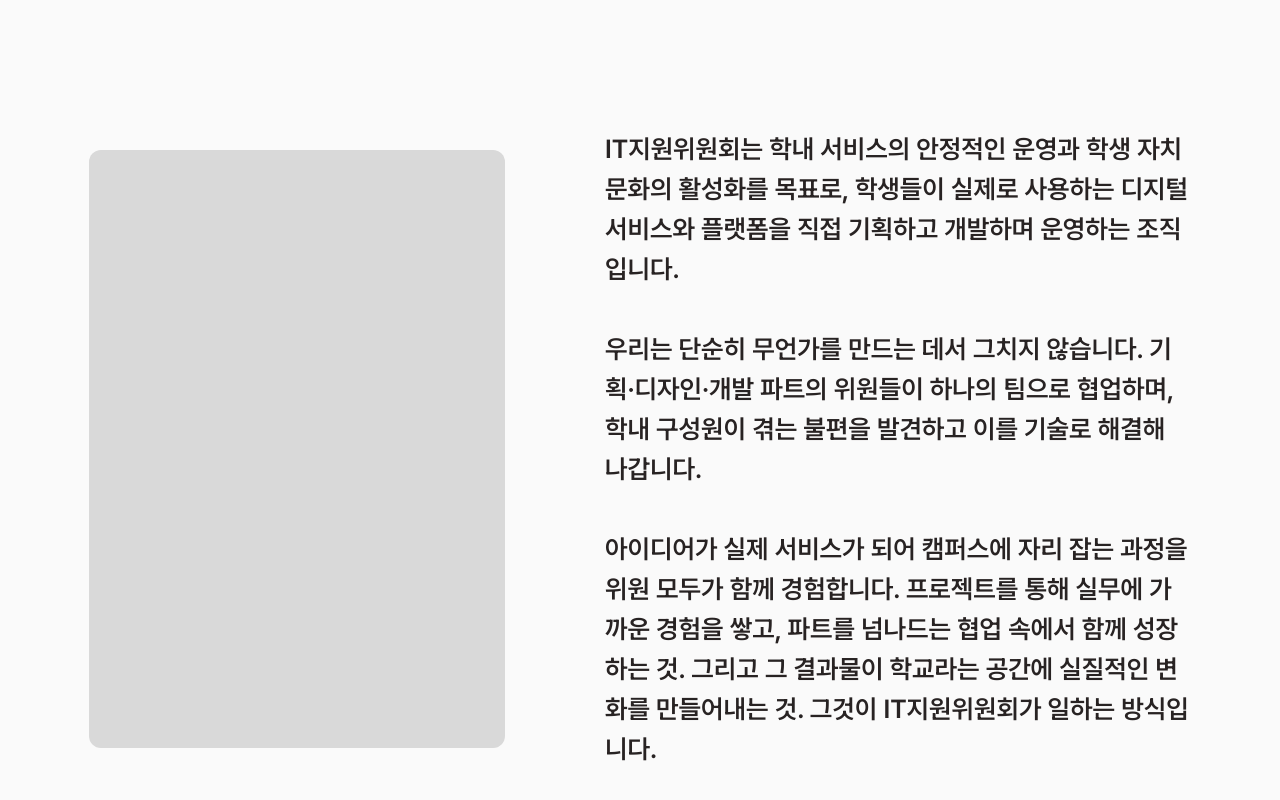
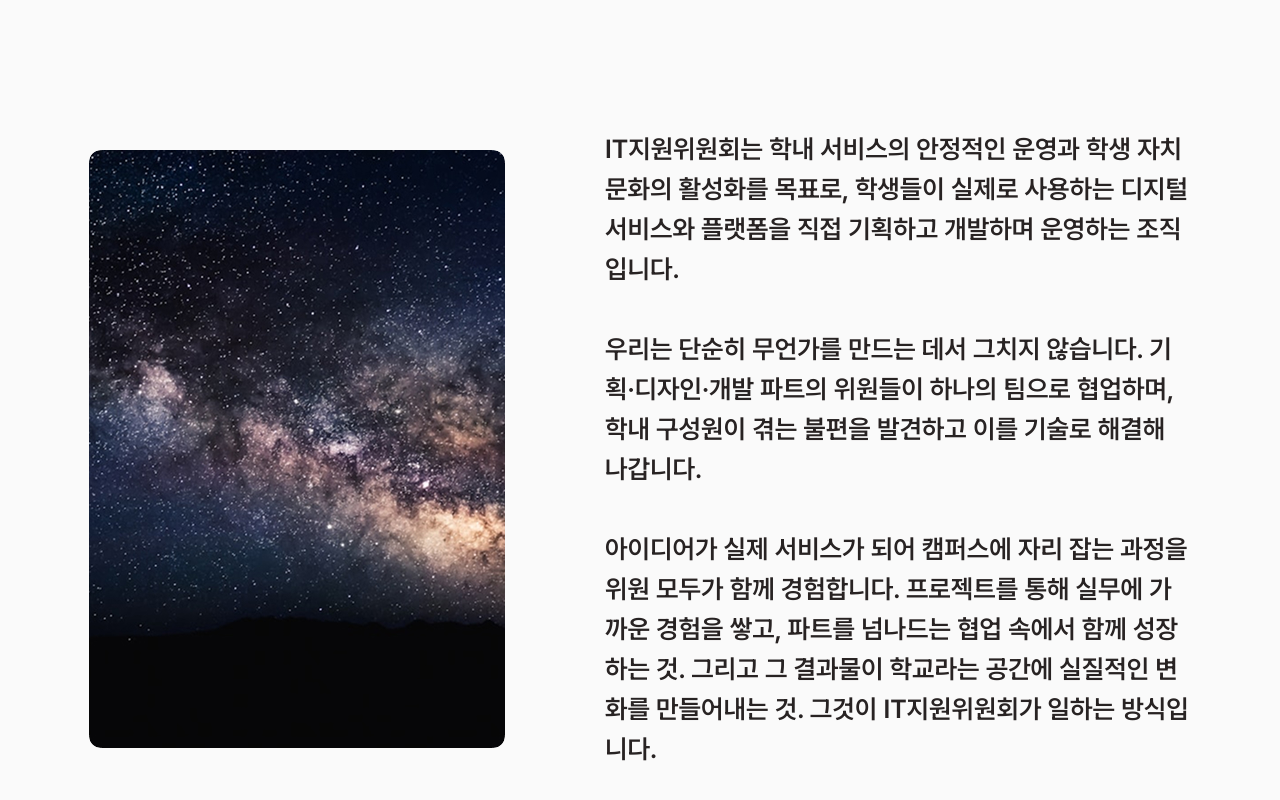
Before and after one commit to ssu-student-union/ssu-it-landing, a Next.js app: page / in a window 1280 px wide. Shown: the part 1193-1993 px from the top of the page. Built offline with nearby package versions, Linux system fonts and the light colour scheme.

Commit message:
feat(about): 소개 섹션에 사진 적용

```diff
--- a/src/app/_components/About.tsx
+++ b/src/app/_components/About.tsx
@@ -1,3 +1,5 @@
+import Image from "next/image";
+import aboutPhoto from "../../assets/images/about-photo.jpg";
 import { StatCounter } from "./StatCounter";
 
 const INTRO_PARAGRAPH = `IT지원위원회는 학내 서비스의 안정적인 운영과 학생 자치 문화의 활성화를 목표로, 학생들이 실제로 사용하는 디지털 서비스와 플랫폼을 직접 기획하고 개발하며 운영하는 조직입니다.
@@ -18,8 +20,15 @@ export const About = () => {
       <div className="flex flex-col items-center gap-33">
         <h2 className="text-4xl font-bold text-[#121212]">IT지원위원회란?</h2>
         <div className="flex w-full gap-25 items-center">
-          {/* 소개 사진 (Figma: Rectangle 64) - src/assets/images/about-photo.jpg 추가 후 next/image로 교체 */}
-          <div className="h-[37.375rem] w-[26rem] rounded-xl bg-[#d9d9d9]" />
+          <div className="relative h-[37.375rem] w-[26rem] overflow-hidden rounded-xl">
+            <Image
+              src={aboutPhoto}
+              alt="IT지원위원회 소개 사진"
+              fill
+              sizes="416px"
+              className="object-cover"
+            />
+          </div>
 
           <p className="max-w-[36.625rem] whitespace-pre-line font-semibold text-[1.625rem] text-[#282323] leading-[2.5rem]">
             {INTRO_PARAGRAPH}
```
Also changed, not shown: .claude/launch.json (added), src/assets/images/about-photo.jpg (added).
